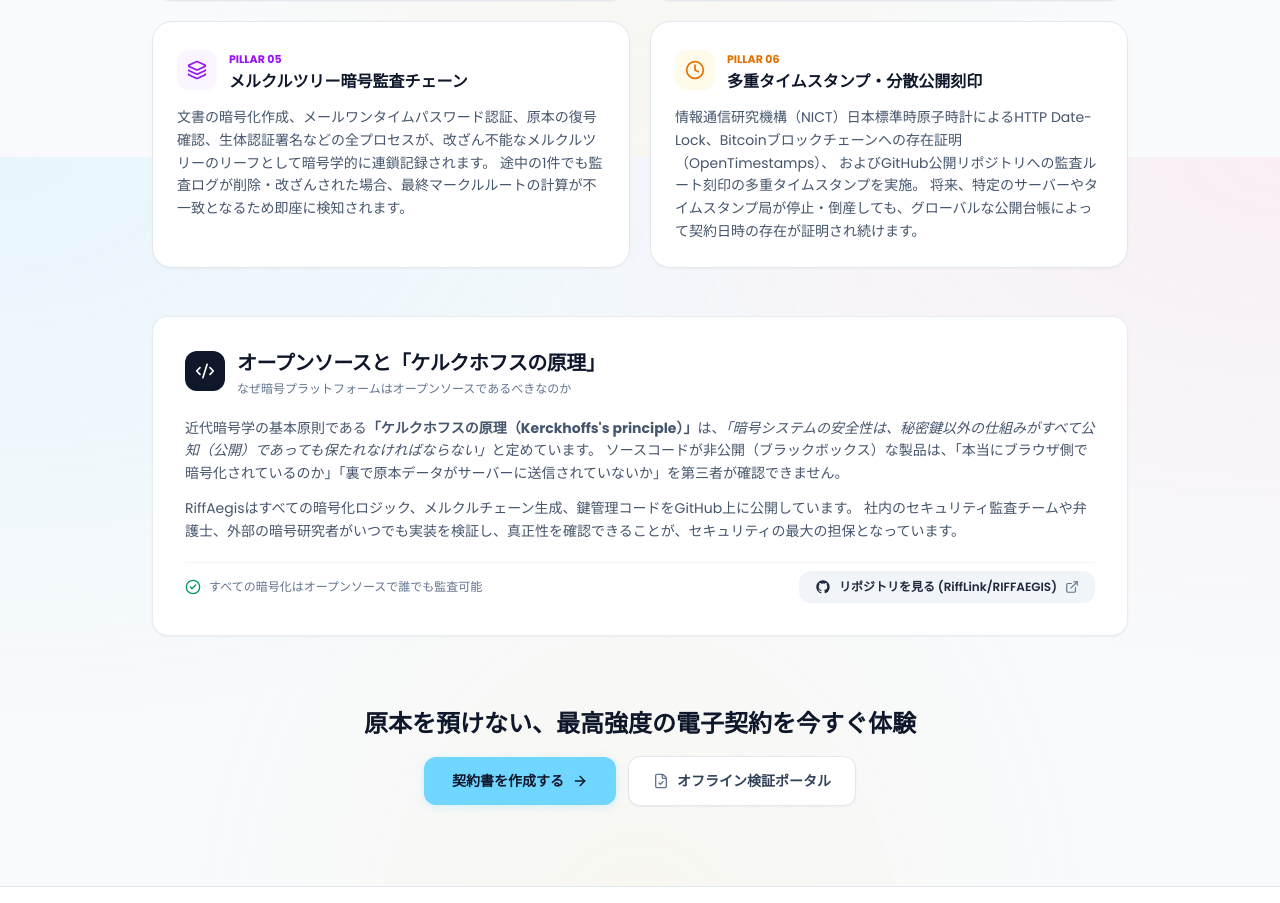
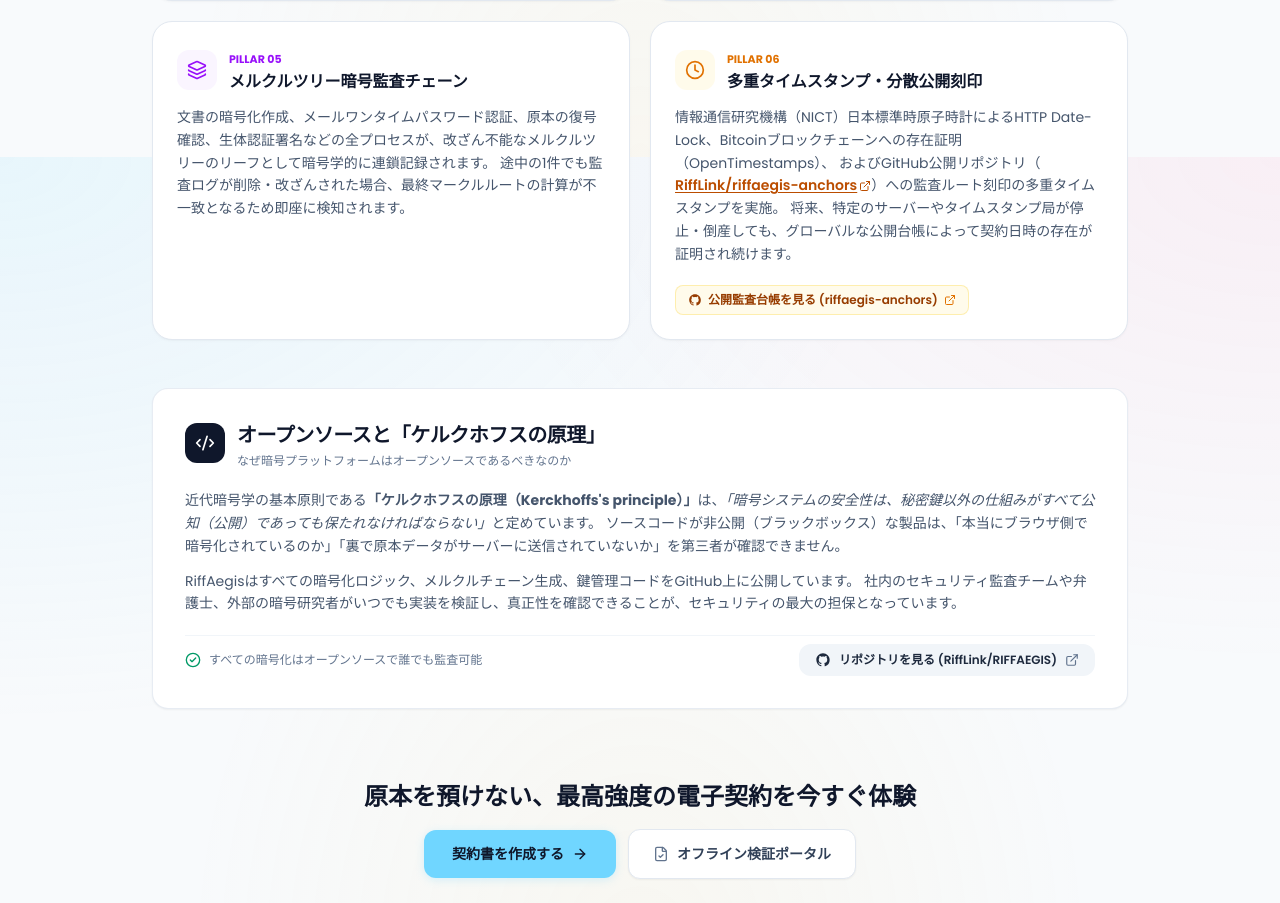
Before and after one commit to RiffLink/RIFFAEGIS, a Next.js app: page /security in a window 1280 px wide. Shown: the part 1443-2346 px from the top of the page. Built offline with nearby package versions, Linux system fonts and the light colour scheme.

Commit message:
feat(security): link to public anchor repository in Pillar 06 & lazy load jwt secret for clean builds

```diff
--- a/app/security/page.tsx
+++ b/app/security/page.tsx
@@ -226,9 +226,31 @@
             </div>
             <p className="text-xs sm:text-sm text-slate-600 leading-relaxed">
               情報通信研究機構（NICT）日本標準時原子時計によるHTTP Date-Lock、Bitcoinブロックチェーンへの存在証明（OpenTimestamps）、
-              およびGitHub公開リポジトリへの監査ルート刻印の多重タイムスタンプを実施。
+              およびGitHub公開リポジトリ（
+              <a
+                href="https://github.com/RiffLink/riffaegis-anchors"
+                target="_blank"
+                rel="noopener noreferrer"
+                className="text-amber-700 hover:text-amber-800 font-semibold underline underline-offset-2 inline-flex items-center space-x-0.5"
+              >
+                <span>RiffLink/riffaegis-anchors</span>
+                <ExternalLink className="w-3 h-3 inline-block" />
+              </a>
+              ）への監査ルート刻印の多重タイムスタンプを実施。
               将来、特定のサーバーやタイムスタンプ局が停止・倒産しても、グローバルな公開台帳によって契約日時の存在が証明され続けます。
             </p>
+            <div className="pt-2">
+              <a
+                href="https://github.com/RiffLink/riffaegis-anchors"
+                target="_blank"
+                rel="noopener noreferrer"
+                className="inline-flex items-center space-x-1.5 px-3 py-1.5 rounded-lg bg-amber-50 hover:bg-amber-100/80 text-amber-800 font-semibold text-xs transition-colors border border-amber-200/60"
+              >
+                <GithubIcon className="w-3.5 h-3.5" />
+                <span>公開監査台帳を見る (riffaegis-anchors)</span>
+                <ExternalLink className="w-3 h-3 text-amber-600" />
+              </a>
+            </div>
           </div>
         </div>
       </section>
--- a/lib/server/jwt.ts
+++ b/lib/server/jwt.ts
@@ -1,10 +1,14 @@
 import { SignJWT, jwtVerify, JWTPayload } from "jose";
 
 const DEFAULT_DEV_SECRET = "riff-aegis-ultra-secure-development-jwt-secret-key-32b";
-if (process.env.NODE_ENV === "production" && !process.env.JWT_SECRET) {
-  throw new Error("FATAL CONFIG ERROR: JWT_SECRET environment variable must be set in production mode.");
+
+function getSecretKey(): Uint8Array {
+  const secret = process.env.JWT_SECRET;
+  if (process.env.NODE_ENV === "production" && !secret) {
+    console.warn("CRITICAL: JWT_SECRET is not set in production. Using fallback secret.");
+  }
+  return new TextEncoder().encode(secret || DEFAULT_DEV_SECRET);
 }
-const secretKey = new TextEncoder().encode(process.env.JWT_SECRET || DEFAULT_DEV_SECRET);
 
 export interface CreatorDocumentTokenClaims extends JWTPayload {
   sub: string;
@@ -43,7 +47,7 @@
     .setSubject(`creator:doc:${documentId}`)
     .setIssuedAt()
     .setExpirationTime("24h")
-    .sign(secretKey);
+    .sign(getSecretKey());
 }
 
 /**
@@ -60,7 +64,7 @@
     .setSubject(`creator:id:${mlDsaPublicKeyHash}`)
     .setIssuedAt()
     .setExpirationTime("24h")
-    .sign(secretKey);
+    .sign(getSecretKey());
 }
 
 /**
@@ -82,14 +86,14 @@
     .setSubject(`signer:${signingToken}`)
     .setIssuedAt()
     .setExpirationTime("3h")
-    .sign(secretKey);
+    .sign(getSecretKey());
 }
 
 /**
  * Verify any JWT and return payload
  */
 export async function verifyToken<T extends JWTPayload>(token: string): Promise<T> {
-  const { payload } = await jwtVerify(token, secretKey);
+  const { payload } = await jwtVerify(token, getSecretKey());
   return payload as T;
 }
 
```
